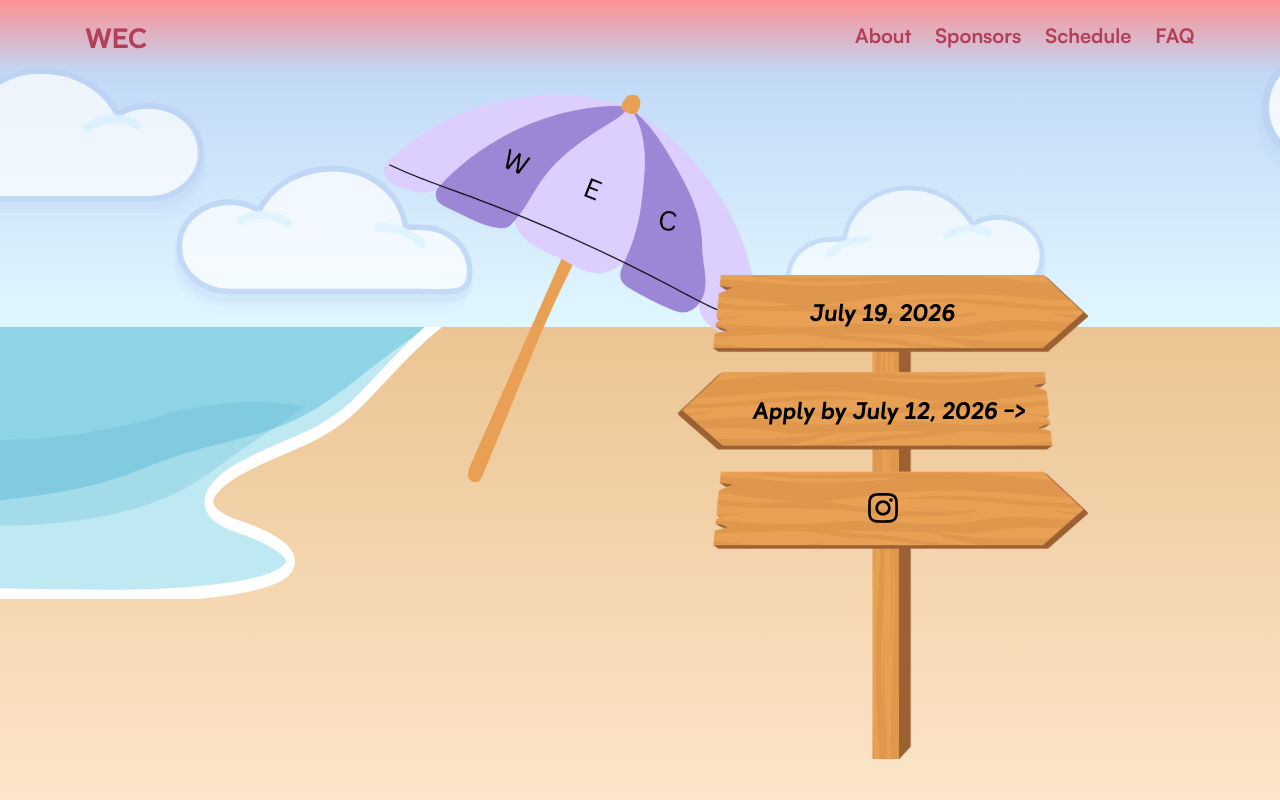
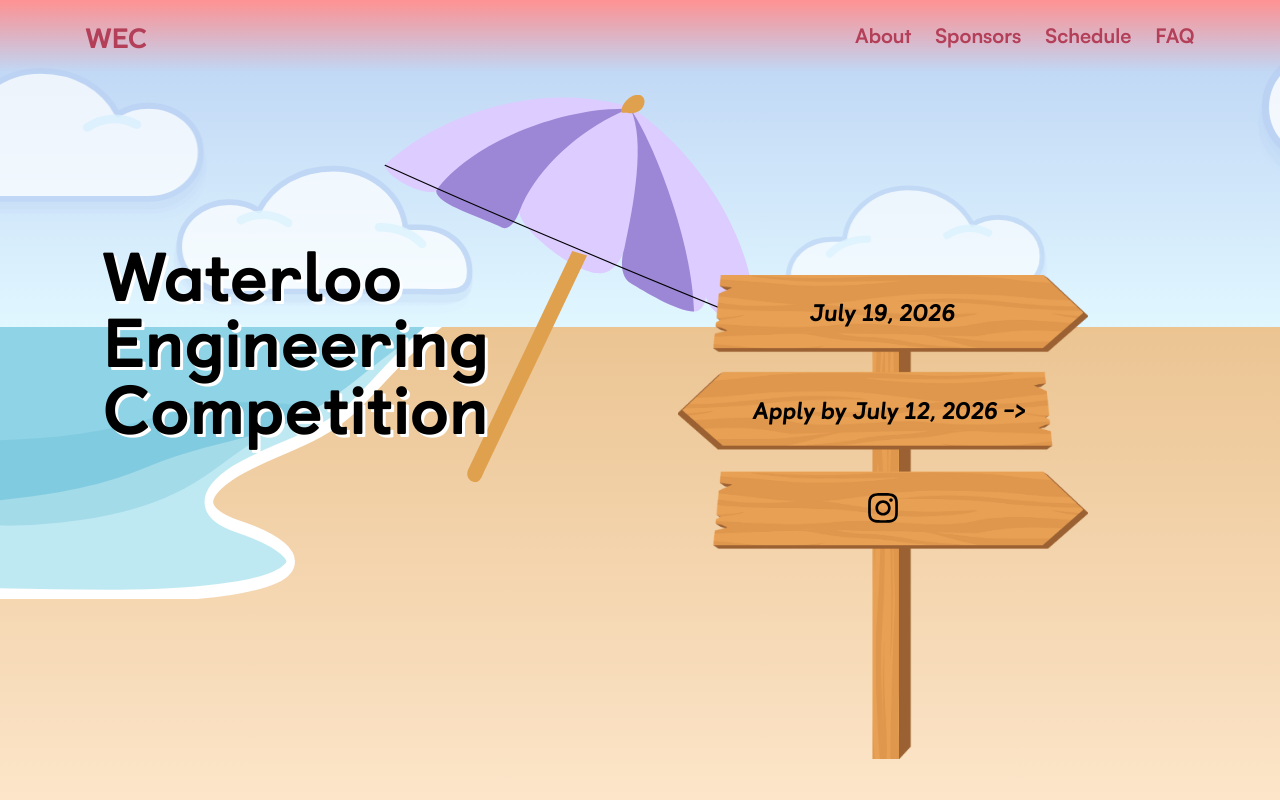
Before and after one commit to BarSoapAng/wec2026, a React (Vite) app: page / in a window 1280 px wide. Shown: the top 800 px of the page. Built offline with nearby package versions, Linux system fonts and the light colour scheme.

Commit message:
Add full title

```diff
--- a/src/assets/index.ts
+++ b/src/assets/index.ts
@@ -1,6 +1,6 @@
 
 // Hero Section
-export { default as Umbrella } from "./hero/umbrella.png";
+export { default as Umbrella } from "./hero/umbrella.svg";
 export { default as Billboard } from "./hero/sign.png";
 export { default as ArrowSign } from "./hero/sign2.png";
 export { default as FramedSign } from "./hero/sign3.png";
--- a/src/sections/Hero/Hero.tsx
+++ b/src/sections/Hero/Hero.tsx
@@ -3,7 +3,7 @@ import styled, { keyframes } from "styled-components";
 import { ApplicationSign, Cloud, HeroSea, SectionWrapper } from "src/components";
 import { SectionId } from "../constants";
 import { mediaQueries } from "src/lib/responsive";
-import { colors } from "src/lib/styles";
+import { Header1, colors } from "src/lib/styles";
 import { Umbrella } from "src/assets";
 
 const Hero: React.FC = () => {
@@ -27,6 +27,7 @@ const Hero: React.FC = () => {
       </Sky>
       <Sand />
       <HeroSea />
+      <HeroTitle>Waterloo Engineering Competition</HeroTitle>
       <UmbrellaImage src={Umbrella} alt="" aria-hidden="true" draggable={false} />
       <ApplicationSignPosition>
         <ApplicationSign />
@@ -140,6 +141,52 @@ const Sand = styled.div`
   }
 `;
 
+const HeroTitle = styled(Header1)`
+  position: absolute;
+  top: 30%;
+  left: 8%;
+  z-index: 30;
+  max-width: 560px;
+  color: ${colors.text.black};
+  font-size: clamp(44px, 5.4vw, 76px);
+  line-height: 0.96;
+  text-wrap: balance;
+  text-shadow: 3px 3px 0 ${colors.primary.white};
+
+  ${mediaQueries.medium} {
+    top: 24%;
+    left: 7%;
+    max-width: 470px;
+    font-size: 58px;
+  }
+
+  ${mediaQueries.tablet} {
+    top: 14%;
+    left: 8%;
+    max-width: 360px;
+    font-size: 42px;
+  }
+
+  ${mediaQueries.smallTablet} {
+    top: 13%;
+    left: 6%;
+    max-width: 290px;
+    font-size: 34px;
+    text-shadow: 2px 2px 0 ${colors.primary.white};
+  }
+
+  ${mediaQueries.largeMobile} {
+    top: 14%;
+    max-width: 240px;
+    font-size: 28px;
+  }
+
+  ${mediaQueries.smallMobile} {
+    max-width: 220px;
+    font-size: 24px;
+  }
+`;
+
 const UmbrellaImage = styled.img`
   position: absolute;
   top: 12%;
```
Also changed, not shown: src/assets/hero/umbrella.png (deleted), src/assets/hero/umbrella.svg (added).
